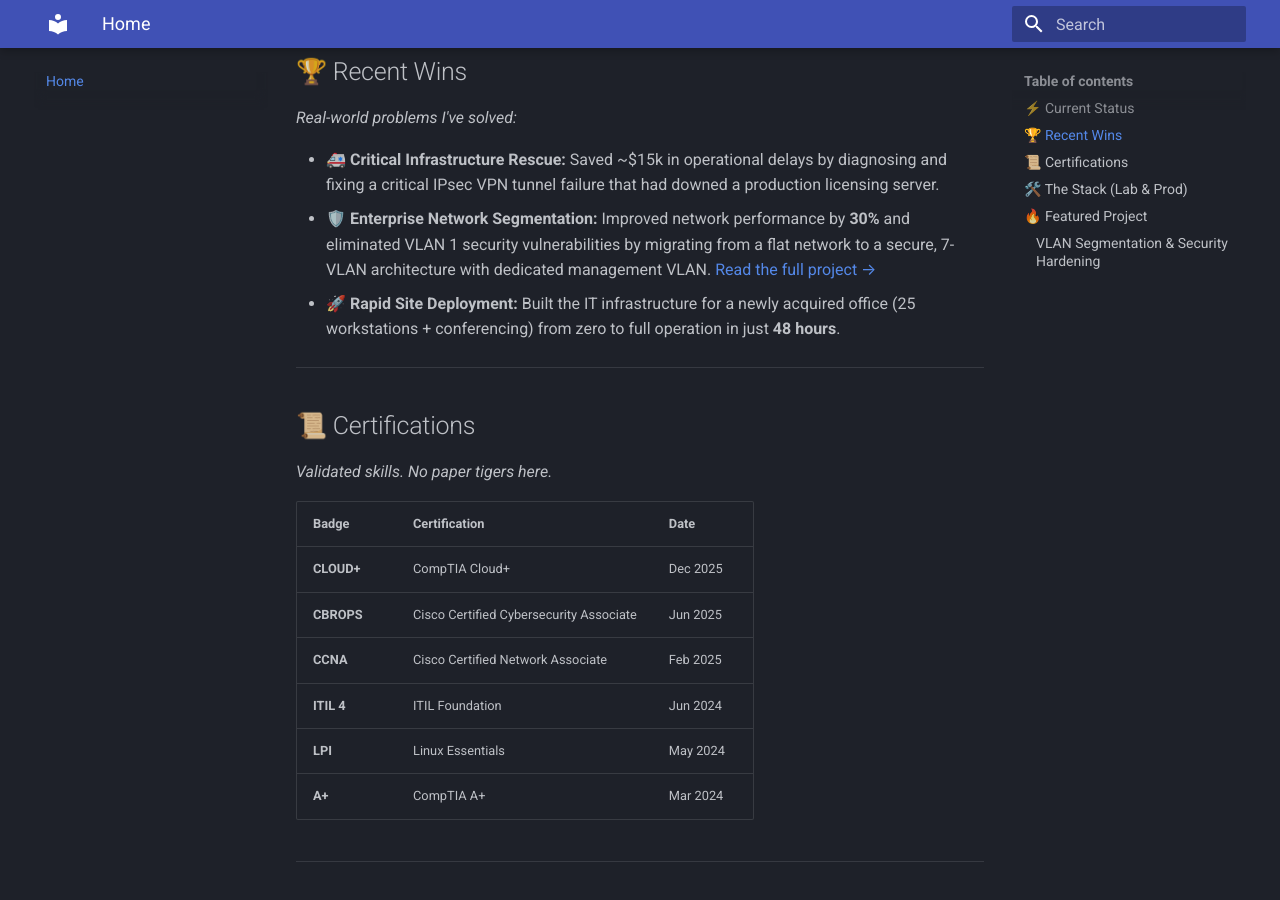
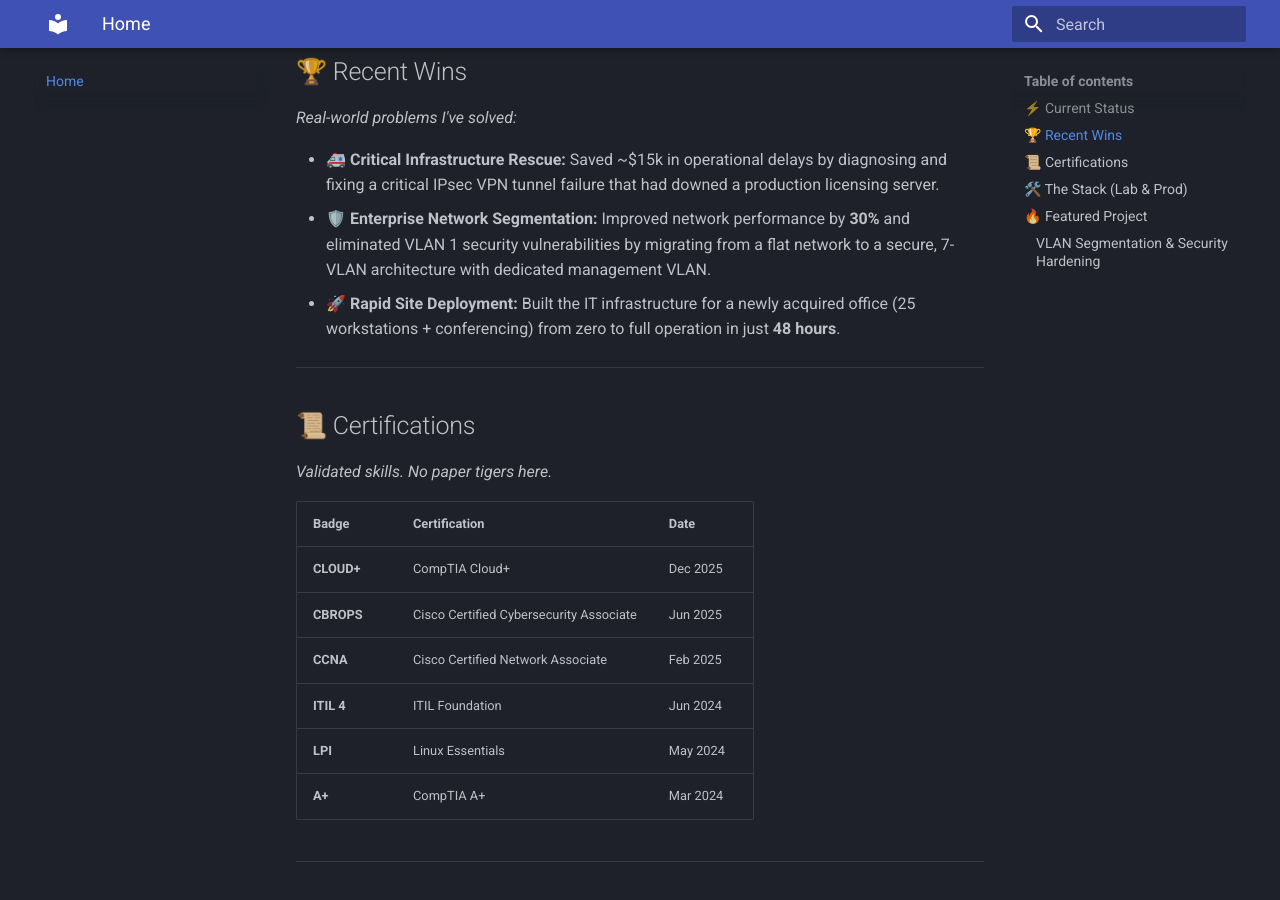
Before and after one commit to moshthesubnet/my-lab-docs, an MkDocs documentation site: the page built from docs/index.md, in a window 1280 px wide and 900 px high, scrolled down 871 px. Built offline with MkDocs 1.6.1 and Material for MkDocs 9.7.7, drawn with Linux system fonts in a browser that asks for light colours.

Commit message:
Update index.md

```diff
--- a/docs/index.md
+++ b/docs/index.md
@@ -23,7 +23,7 @@ I document my journey from "it works on my machine" to enterprise-grade network
 *Real-world problems I've solved:*
 
 * **🚑 Critical Infrastructure Rescue:** Saved ~$15k in operational delays by diagnosing and fixing a critical IPsec VPN tunnel failure that had downed a production licensing server.
-* **🛡️ Enterprise Network Segmentation:** Improved network performance by **30%** and eliminated VLAN 1 security vulnerabilities by migrating from a flat network to a secure, 7-VLAN architecture with dedicated management VLAN. [Read the full project →](projects/VLAN_segmentation.md)
+* **🛡️ Enterprise Network Segmentation:** Improved network performance by **30%** and eliminated VLAN 1 security vulnerabilities by migrating from a flat network to a secure, 7-VLAN architecture with dedicated management VLAN.
 * **🚀 Rapid Site Deployment:** Built the IT infrastructure for a newly acquired office (25 workstations + conferencing) from zero to full operation in just **48 hours**.
 
 ---
```
